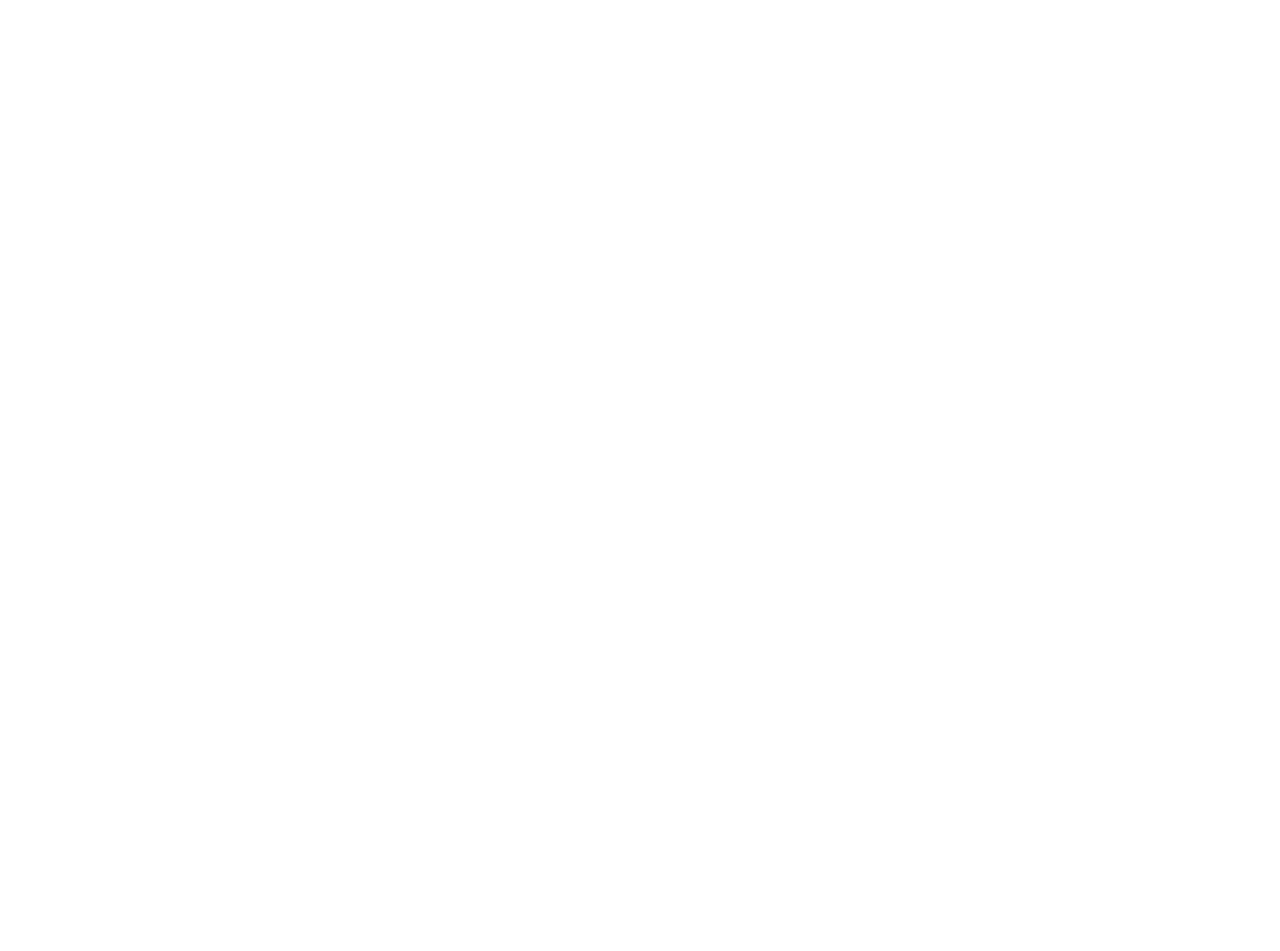
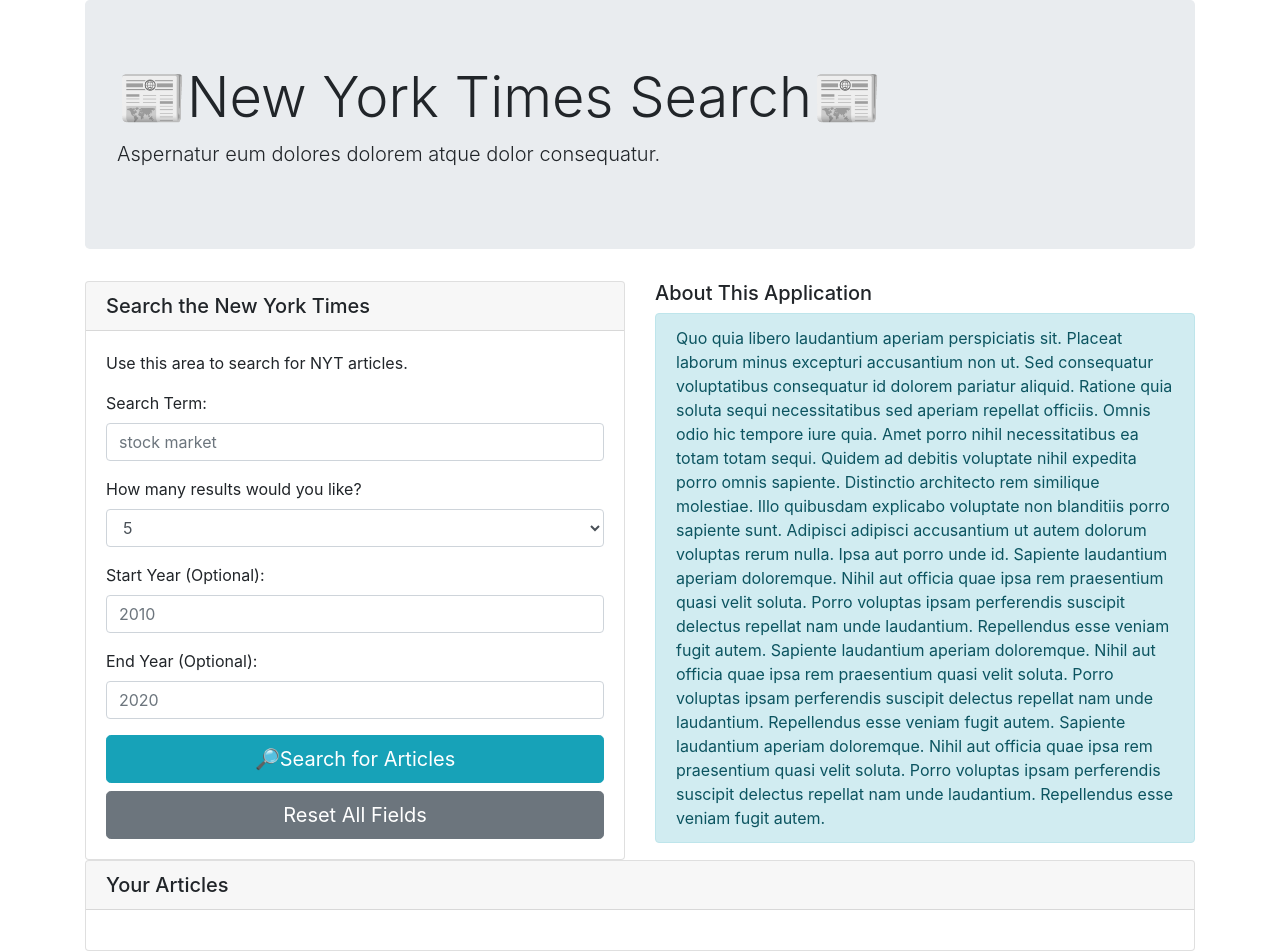
Before and after one commit to brando5393/new-york-times-search, a plain HTML site: page index.html in a window 1280 px wide. Before the commit the page ends 800 px from the top, so only its background shows below. Drawn offline with nearby package versions, Linux system fonts and the light colour scheme.

Commit message:
html in place

```diff
--- a/index.html
+++ b/index.html
@@ -1,22 +1,108 @@
 <!DOCTYPE html>
 <html lang="en">
+
 <head>
     <meta charset="UTF-8">
     <meta name="viewport" content="width=device-width, initial-scale=1.0">
     <meta http-equiv="X-UA-Compatible" content="ie=edge">
     <title>New York Times Search</title>
+    <!-- ===CSS LINKS=== -->
+    <!-- bootstrap -->
+    <link rel="stylesheet" href="https://stackpath.bootstrapcdn.com/bootstrap/4.4.1/css/bootstrap.min.css"
+        integrity="sha384-Vkoo8x4CGsO3+Hhxv8T/Q5PaXtkKtu6ug5TOeNV6gBiFeWPGFN9MuhOf23Q9Ifjh" crossorigin="anonymous">
+    <!-- main css -->
+    <link rel="stylesheet" href="assets/css/main.css">
+    <!-- ===FONTS=== -->
+    <!-- ===JS LINKS=== -->
+    <!-- bootstrap -->
+    <script defer src="https://cdn.jsdelivr.net/npm/popper.js@1.16.0/dist/umd/popper.min.js"
+        integrity="sha384-Q6E9RHvbIyZFJoft+2mJbHaEWldlvI9IOYy5n3zV9zzTtmI3UksdQRVvoxMfooAo" crossorigin="anonymous">
+    </script>
+    <script defer src="https://stackpath.bootstrapcdn.com/bootstrap/4.4.1/js/bootstrap.min.js"
+        integrity="sha384-wfSDF2E50Y2D1uUdj0O3uMBJnjuUD4Ih7YwaYd1iqfktj0Uod8GCExl3Og8ifwB6" crossorigin="anonymous">
+    </script>
+    <!-- jquery -->
+    <link rel="stylesheet" href="https://stackpath.bootstrapcdn.com/bootstrap/4.4.1/css/bootstrap.min.css"
+        integrity="sha384-Vkoo8x4CGsO3+Hhxv8T/Q5PaXtkKtu6ug5TOeNV6gBiFeWPGFN9MuhOf23Q9Ifjh" crossorigin="anonymous">
+    <!-- app js -->
+    <script defer src="assets/javascript/app.js"></script>
 </head>
+
 <body>
     <div class="container">
         <header>
-
+            <div class="row">
+                <div class="col-lg-12">
+                    <div class="jumbotron">
+                        <h1 class="display-4">📰New York Times Search📰</h1>
+                        <p class="lead">Aspernatur eum dolores dolorem atque dolor consequatur.</p>
+                    </div>
+                </div>
+            </div>
         </header>
         <main>
-
+            <div class="row">
+                <div class="col-lg-6">
+                    <div class="card">
+                        <h5 class="card-header">Search the New York Times</h5>
+                        <div class="card-body">
+                            <p class="card-text">Use this area to search for NYT articles.</p>
+                            <form action="#">
+                                <div class="form-group">
+                                    <label for="search-box">Search Term:</label>
+                                    <input type="text" class="form-control" id="search-box" placeholder="stock market" required>
+                                </div>
+                                <div class="form-group">
+                                    <label for="total-articles-to-find">How many results would you like?</label>
+                                    <select class="form-control" id="total-articles-to-find" required>
+                                        <option value="1">1</option>
+                                        <option value="5" selected>5</option>
+                                        <option value="10">10</option>
+                                      </select>
+                                </div>
+                                <div class="form-group">
+                                    <label for="start-year">Start Year (Optional):</label>
+                                    <input type="text" class="form-control" id="start-year" placeholder="2010">
+                                </div>
+                                <div class="form-group">
+                                    <label for="end-year">End Year (Optional):</label>
+                                    <input type="text" class="form-control" id="end-year" placeholder="2020">
+                                </div>
+                                <button type="submit" class="btn btn-info btn-lg btn-block">🔎Search for Articles</button>
+                                <button type="reset" class="btn btn-secondary btn-lg btn-block">Reset All Fields</button>
+                            </form>
+                        </div>
+                    </div>
+                </div>
+                <div class="col-lg-6">
+                    <section id="about-this-app">
+                        <h5 id="about-heading">About This Application</h5>
+                        <div class="alert alert-info" role="alert">
+                            Quo quia libero laudantium aperiam perspiciatis sit. Placeat laborum minus excepturi accusantium non ut. Sed consequatur voluptatibus consequatur id dolorem pariatur aliquid. Ratione quia soluta sequi necessitatibus sed aperiam repellat officiis. Omnis odio hic tempore iure quia.
+                            Amet porro nihil necessitatibus ea totam totam sequi. Quidem ad debitis voluptate nihil expedita porro omnis sapiente. Distinctio architecto rem similique molestiae. Illo quibusdam explicabo voluptate non blanditiis porro sapiente sunt. Adipisci adipisci accusantium ut autem dolorum voluptas rerum nulla. Ipsa aut porro unde id.
+                            Sapiente laudantium aperiam doloremque. Nihil aut officia quae ipsa rem praesentium quasi velit soluta. Porro voluptas ipsam perferendis suscipit delectus repellat nam unde laudantium. Repellendus esse veniam fugit autem.
+                            Sapiente laudantium aperiam doloremque. Nihil aut officia quae ipsa rem praesentium quasi velit soluta. Porro voluptas ipsam perferendis suscipit delectus repellat nam unde laudantium. Repellendus esse veniam fugit autem.
+                            Sapiente laudantium aperiam doloremque. Nihil aut officia quae ipsa rem praesentium quasi velit soluta. Porro voluptas ipsam perferendis suscipit delectus repellat nam unde laudantium. Repellendus esse veniam fugit autem.
+                          </div>
+                    </section>
+                </div>
+            </div>
         </main>
         <footer>
+            <div class="row">
+                <div class="col-lg-12">
+                    <div class="card" id="results-card">
+                        <h5 class="card-header">Your Articles</h5>
+                        <div class="card-body">
+                            <div id="results">
 
+                            </div>
+                        </div>
+                      </div>
+                </div>
+            </div>
         </footer>
     </div>
 </body>
+
 </html>
```
